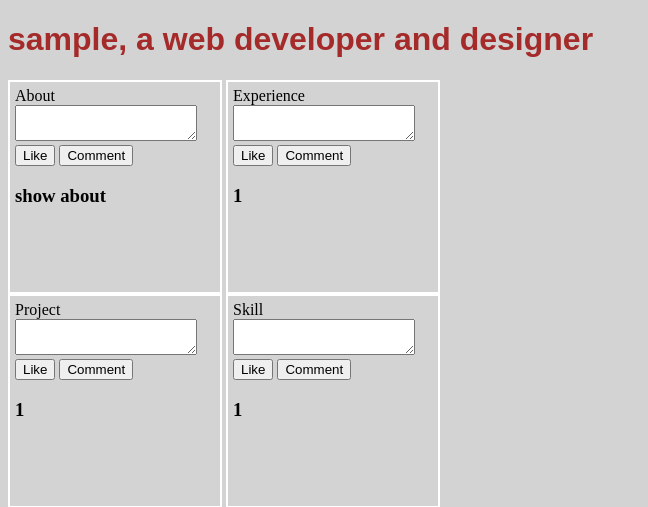
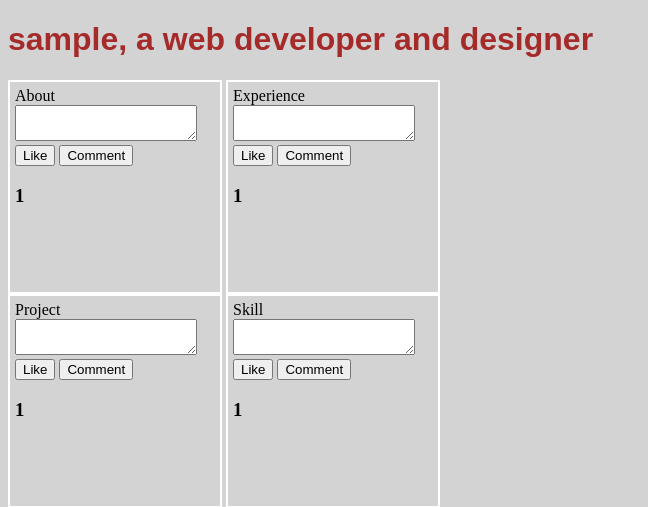
Before and after one commit to DeniseYT/HB_Final_Project, a Flask app: page /build in a window 1280 px wide. Shown: the top 507 px of the page, without its empty margins (0-648 px from the left). Run offline with Flask 2, Linux system fonts and the light colour scheme; the visitor is signed in with stand-in values (Sample User, id 1).

Commit message:
/build profile

```diff
--- a/server.py
+++ b/server.py
@@ -122,9 +122,10 @@ def build_new_content():
     education = request.form.get("education")
     contact = request.form.get("contact")
     user_id = session.get("user_id")
-    crud.create_profile(about=about, experience=experience, skill=skill, project=project, education=education, contact=contact, user_id=user_id)
+    profile = crud.create_profile(about=about, experience=experience, skill=skill, project=project, education=education, contact=contact, user_id=user_id)
 
-    return redirect ('/')
+    # return redirect ('/')
+    return render_template('homepage.html', profile=profile)
 
     # else:
     #     return render_template('build_your_own.html')
--- a/templates/build_your_own.html
+++ b/templates/build_your_own.html
@@ -30,7 +30,7 @@
                 <button id="like-btn" type="like">Like</button>
                 <button id="comment-btn" type="comment">Comment</button>
             </form>
-                <h3 id="about-show">show about</h3>
+                <h3 id="about-show">{{ session.get("about") }}</h3>
         </div>
 
 
--- a/templates/homepage.html
+++ b/templates/homepage.html
@@ -26,7 +26,7 @@
 
             <button id="like-btn" type="like">Like</button>
             <button id="comment-btn" type="comment">Comment</button>
-            <h3 id="about-show">{{ contents }}</h3>
+            <h3 id="about-show">{{ profile }}</h3>
         </form>
     </div>
 
```
